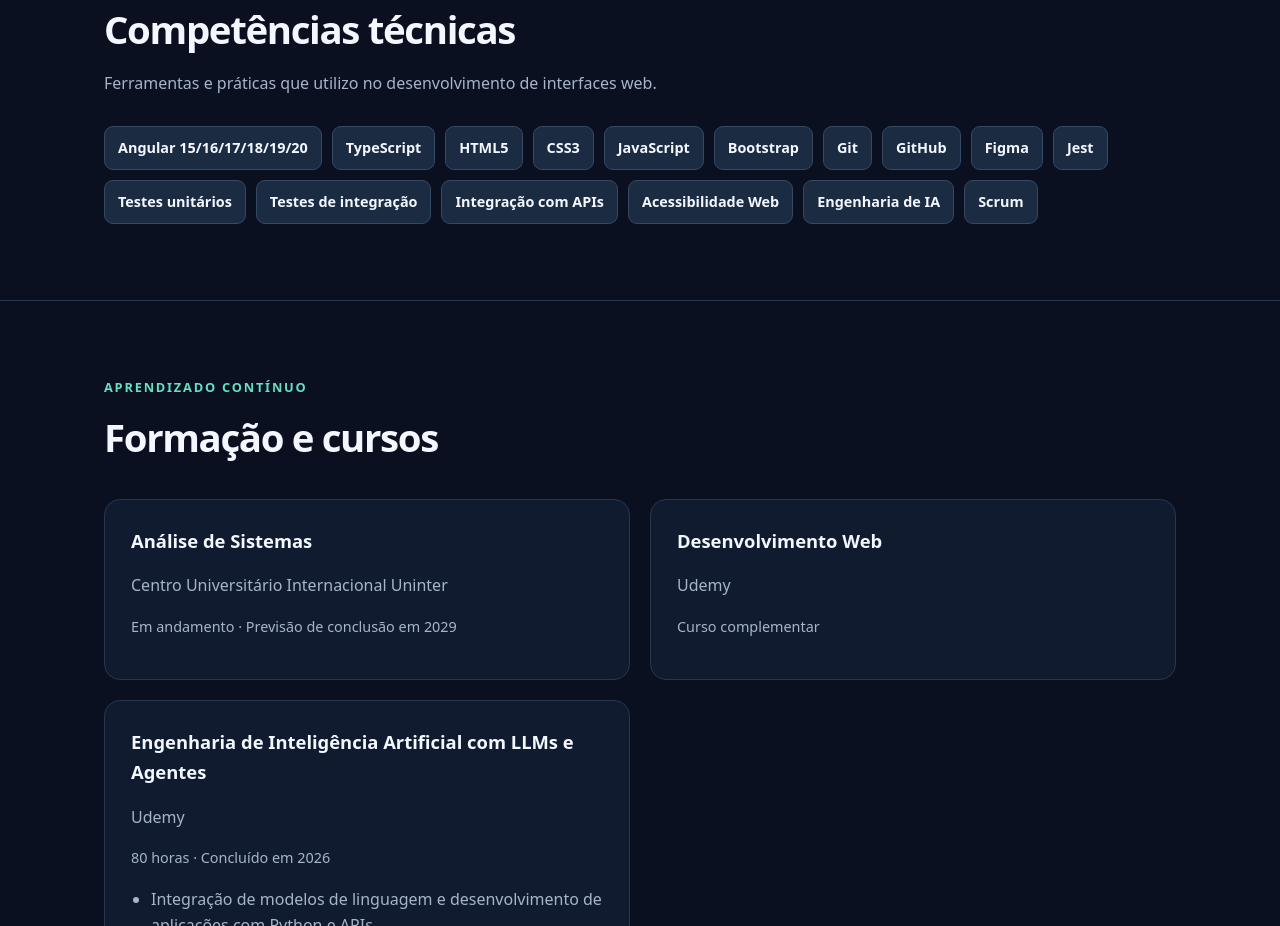
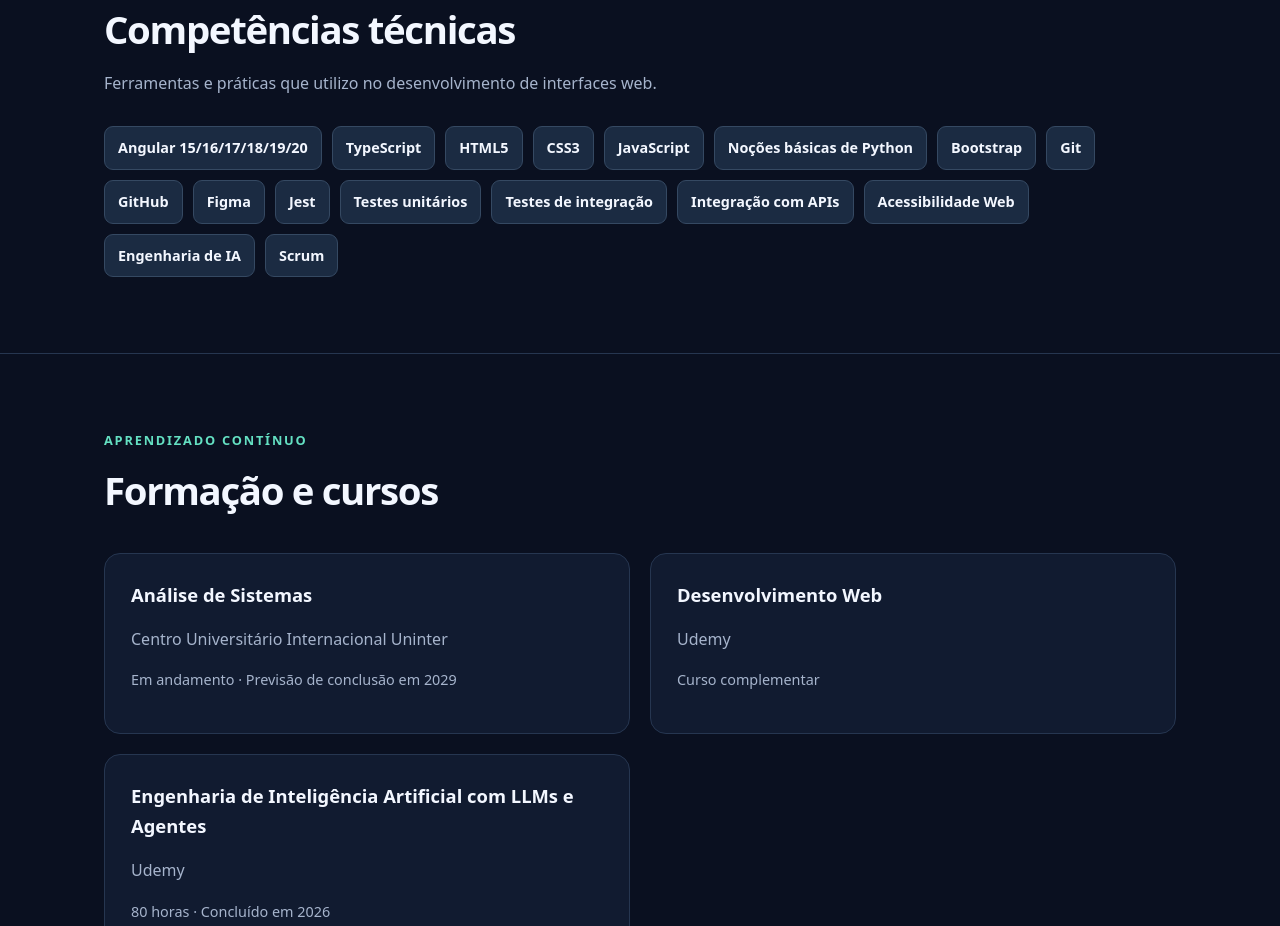
Before and after one commit to Lks1979/lukas-farias-dev, an Angular app: page / in a window 1280 px wide. Shown: the part 2920-3846 px from the top of the page. Built offline with nearby package versions, Linux system fonts and the light colour scheme.

Commit message:
feat: Phython

```diff
--- a/src/app/app.component.ts
+++ b/src/app/app.component.ts
@@ -14,6 +14,7 @@ export class AppComponent {
     'HTML5',
     'CSS3',
     'JavaScript',
+    'Noções básicas de Python',
     'Bootstrap',
     'Git',
     'GitHub',
```
